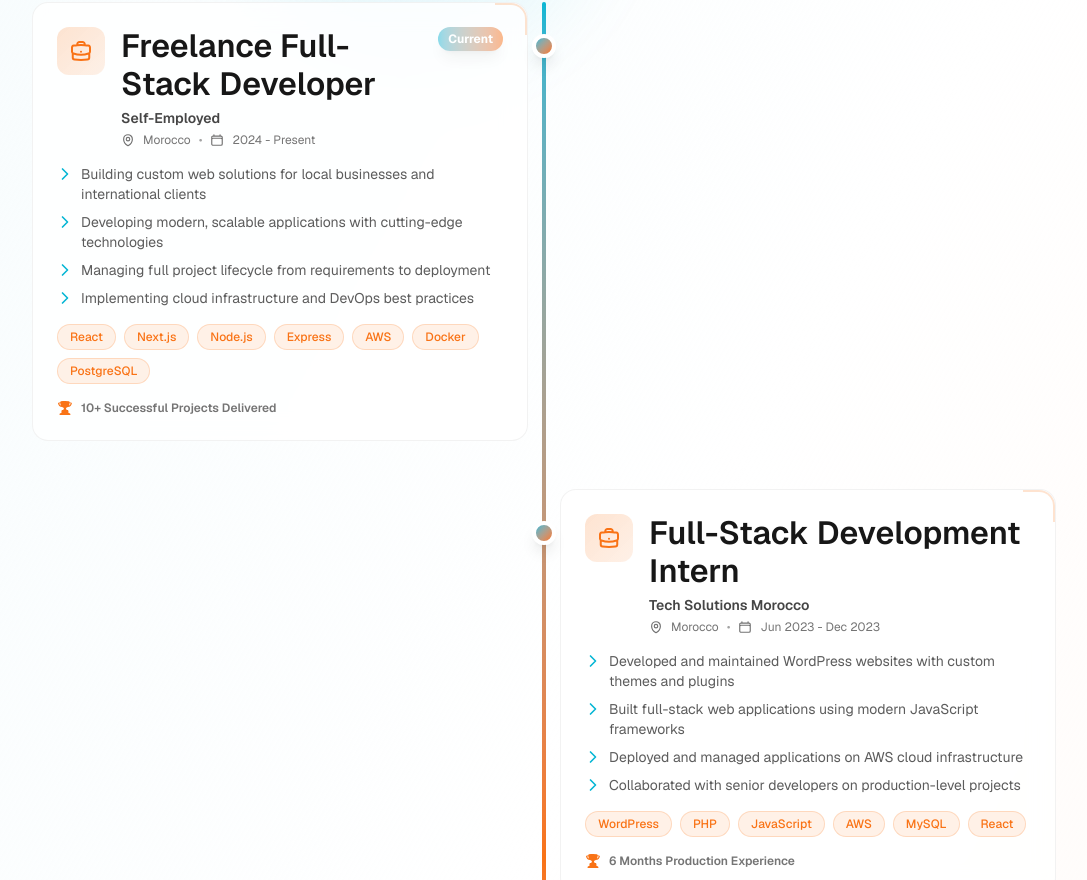
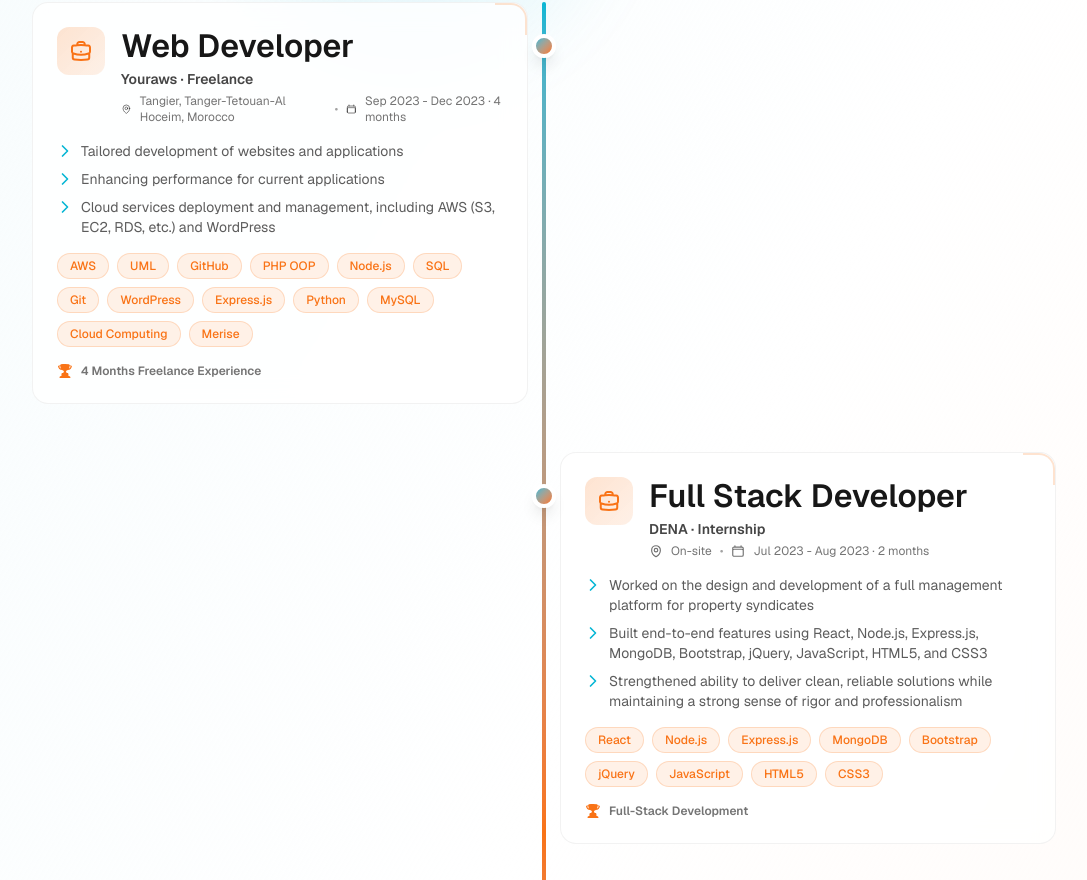
Before and after one commit to Outhman790/my-portfolio, a Next.js app: page / in a window 1280 px wide. Shown: the part 2051-2931 px from the top of the page, without its empty margins (96-1183 px from the left). Built offline with nearby package versions, Linux system fonts and the light colour scheme.

Commit message:
refactor experiences into data file and update content

```diff
--- a/src/components/Experience.jsx
+++ b/src/components/Experience.jsx
@@ -1,76 +1,8 @@
 "use client";
 
+import { experiences } from "@/data/experiences";
+
 export default function Experience() {
-  const experiences = [
-    {
-      id: "freelance-2024",
-      type: "work",
-      title: "Freelance Full-Stack Developer",
-      organization: "Self-Employed",
-      location: "Morocco",
-      period: "2024 - Present",
-      current: true,
-      description: [
-        "Building custom web solutions for local businesses and international clients",
-        "Developing modern, scalable applications with cutting-edge technologies",
-        "Managing full project lifecycle from requirements to deployment",
-        "Implementing cloud infrastructure and DevOps best practices",
-      ],
-      technologies: ["React", "Next.js", "Node.js", "Express", "AWS", "Docker", "PostgreSQL"],
-      achievements: "10+ Successful Projects Delivered",
-    },
-    {
-      id: "internship-2023",
-      type: "work",
-      title: "Full-Stack Development Intern",
-      organization: "Tech Solutions Morocco",
-      location: "Morocco",
-      period: "Jun 2023 - Dec 2023",
-      current: false,
-      description: [
-        "Developed and maintained WordPress websites with custom themes and plugins",
-        "Built full-stack web applications using modern JavaScript frameworks",
-        "Deployed and managed applications on AWS cloud infrastructure",
-        "Collaborated with senior developers on production-level projects",
-      ],
-      technologies: ["WordPress", "PHP", "JavaScript", "AWS", "MySQL", "React"],
-      achievements: "6 Months Production Experience",
-    },
-    {
-      id: "bootcamp-2022",
-      type: "education",
-      title: "Web Development Bootcamp",
-      organization: "Solicode",
-      location: "Morocco",
-      period: "2022 - 2023",
-      current: false,
-      description: [
-        "Intensive full-stack web development training program",
-        "Mastered modern web technologies and development methodologies",
-        "Built real-world projects including e-commerce and CMS applications",
-        "Completed comprehensive capstone project (fil-rouge)",
-      ],
-      technologies: ["HTML", "CSS", "JavaScript", "PHP", "MySQL", "React", "Git"],
-      achievements: "Honor Graduate",
-    },
-    {
-      id: "highschool-2021",
-      type: "education",
-      title: "High School Diploma",
-      organization: "IBN EL KHATIB High School",
-      location: "Morocco",
-      period: "2021 - 2022",
-      current: false,
-      description: [
-        "Completed scientific and technical track with distinction",
-        "Strong foundation in mathematics, physics, and computer science",
-        "Developed early interest in programming and technology",
-        "Prepared for career in software development",
-      ],
-      technologies: [],
-      achievements: "Scientific Track",
-    },
-  ];
 
   return (
     <section id="experience" className="section-padding relative overflow-hidden">
--- /dev/null
+++ b/src/data/experiences.js
@@ -0,0 +1,68 @@
+export const experiences = [
+  {
+    id: "youraws-freelance",
+    type: "work",
+    title: "Web Developer",
+    organization: "Youraws · Freelance",
+    location: "Tangier, Tanger-Tetouan-Al Hoceim, Morocco",
+    period: "Sep 2023 - Dec 2023 · 4 months",
+    current: false,
+    description: [
+      "Tailored development of websites and applications",
+      "Enhancing performance for current applications",
+      "Cloud services deployment and management, including AWS (S3, EC2, RDS, etc.) and WordPress",
+    ],
+    technologies: ["AWS", "UML", "GitHub", "PHP OOP", "Node.js", "SQL", "Git", "WordPress", "Express.js", "Python", "MySQL", "Cloud Computing", "Merise"],
+    achievements: "4 Months Freelance Experience",
+  },
+  {
+    id: "dena-internship",
+    type: "work",
+    title: "Full Stack Developer",
+    organization: "DENA · Internship",
+    location: "On-site",
+    period: "Jul 2023 - Aug 2023 · 2 months",
+    current: false,
+    description: [
+      "Worked on the design and development of a full management platform for property syndicates",
+      "Built end-to-end features using React, Node.js, Express.js, MongoDB, Bootstrap, jQuery, JavaScript, HTML5, and CSS3",
+      "Strengthened ability to deliver clean, reliable solutions while maintaining a strong sense of rigor and professionalism",
+    ],
+    technologies: ["React", "Node.js", "Express.js", "MongoDB", "Bootstrap", "jQuery", "JavaScript", "HTML5", "CSS3"],
+    achievements: "Full-Stack Development",
+  },
+  {
+    id: "bootcamp-2022",
+    type: "education",
+    title: "Web Development Bootcamp",
+    organization: "Solicode",
+    location: "Morocco",
+    period: "2022 - 2023",
+    current: false,
+    description: [
+      "Intensive full-stack web development training program",
+      "Mastered modern web technologies and development methodologies",
+      "Built real-world projects including e-commerce and CMS applications",
+      "Completed comprehensive capstone project (fil-rouge)",
+    ],
+    technologies: ["HTML", "CSS", "JavaScript", "PHP", "MySQL", "React", "Git"],
+    achievements: "Honor Graduate",
+  },
+  {
+    id: "highschool-2021",
+    type: "education",
+    title: "High School Diploma",
+    organization: "IBN EL KHATIB High School",
+    location: "Morocco",
+    period: "2021 - 2022",
+    current: false,
+    description: [
+      "Completed scientific and technical track with distinction",
+      "Strong foundation in mathematics, physics, and computer science",
+      "Developed early interest in programming and technology",
+      "Prepared for career in software development",
+    ],
+    technologies: [],
+    achievements: "Scientific Track",
+  },
+];
```
